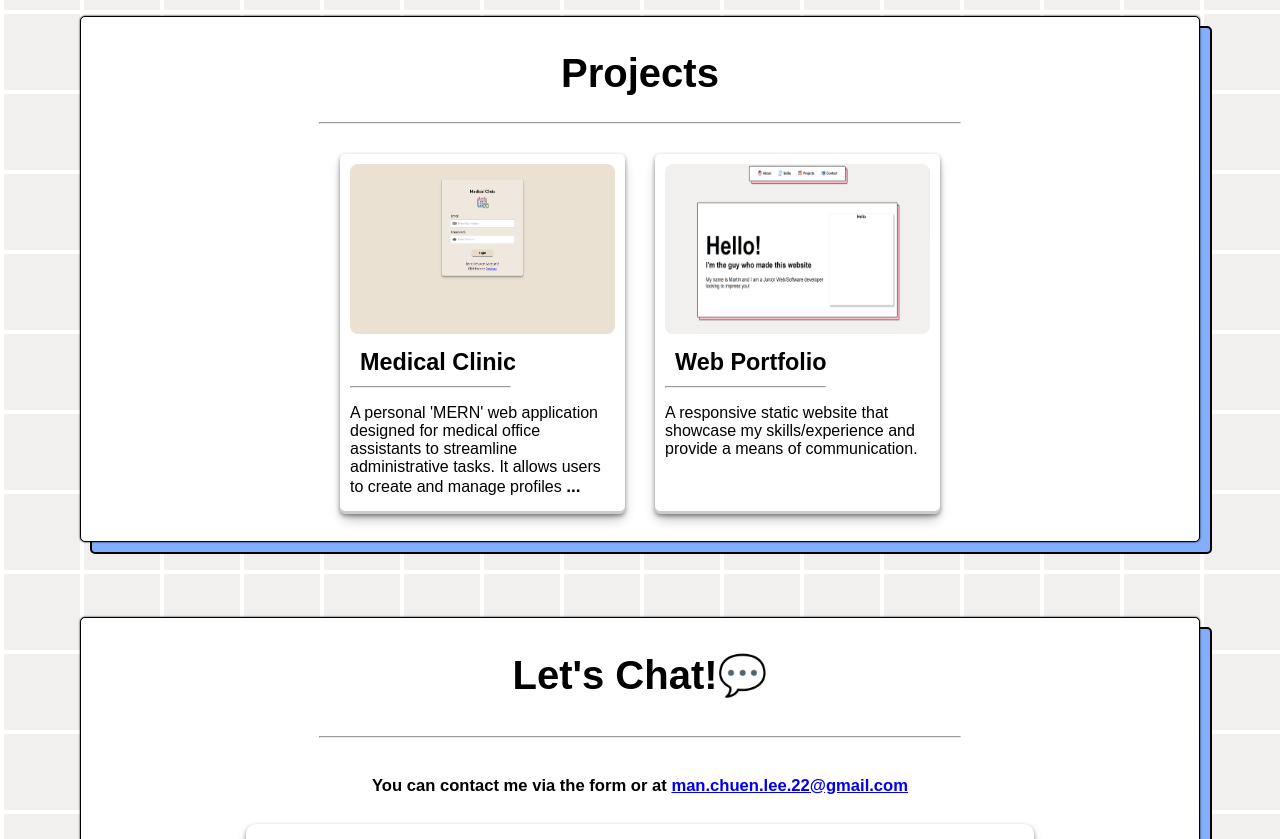
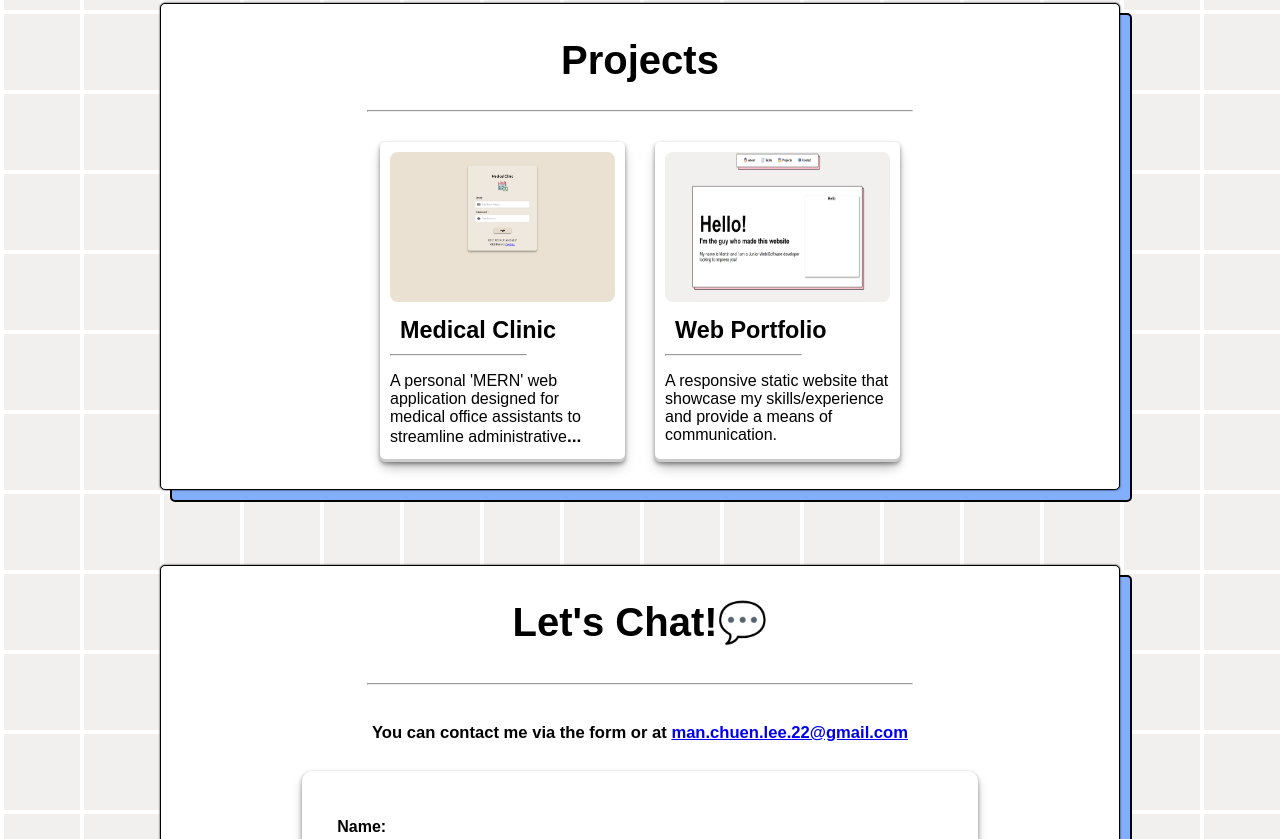
Before and after one commit to Martin-Lee-22/Web-Portfolio, a React (Create React App) app in the folder client/: page / in a window 1280 px wide. Shown: the part 1350-2189 px from the top of the page. Built offline with nearby package versions, Linux system fonts and the light colour scheme.

Commit message:
Reduce section sizes and made cards smaller

```diff
--- a/client/src/components/card.js
+++ b/client/src/components/card.js
@@ -16,7 +16,7 @@ export default function Card(props) {
         <div id="description_container">
           <h3>{props.title.substring(0, 20)}{props.title.length >= 20 && <span>...</span>}</h3>
           <hr/>
-          <p>{props.description.substring(0, 155)}{props.description.length >= 155 && <span>...</span>}</p>
+          <p>{props.description.substring(0, 101)}{props.description.length >= 101 && <span>...</span>}</p>
         </div>
       </div>
     </motion.div>
--- a/client/src/styles/App.css
+++ b/client/src/styles/App.css
@@ -22,7 +22,7 @@ body{
     display: flex;
     flex-direction: column;
     gap: 75px;
-    width: 70rem;
+    width: 60rem;
 }
 
 /* Extra small devices (phones, 200px and up but below 767px) */
--- a/client/src/styles/card.css
+++ b/client/src/styles/card.css
@@ -1,6 +1,6 @@
 #card_container{
-    width: 265px;
-    height: 340px;
+    width: 225px;
+    height: 300px;
     padding: 10px;
     box-shadow: rgba(0, 0, 0, 0.4) 0px 2px 4px, rgba(0, 0, 0, 0.3) 0px 7px 13px -3px, rgba(0, 0, 0, 0.2) 0px -3px 0px inset;
     cursor: pointer;
```
